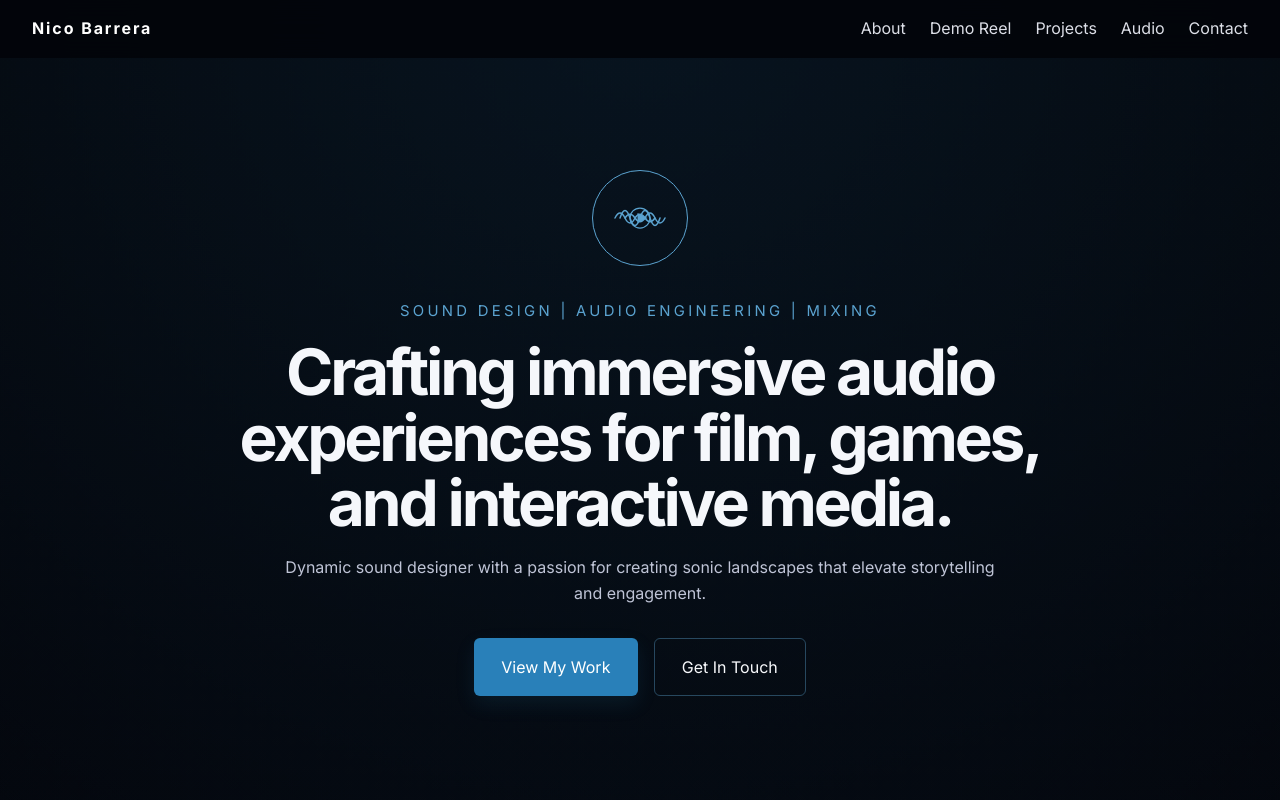
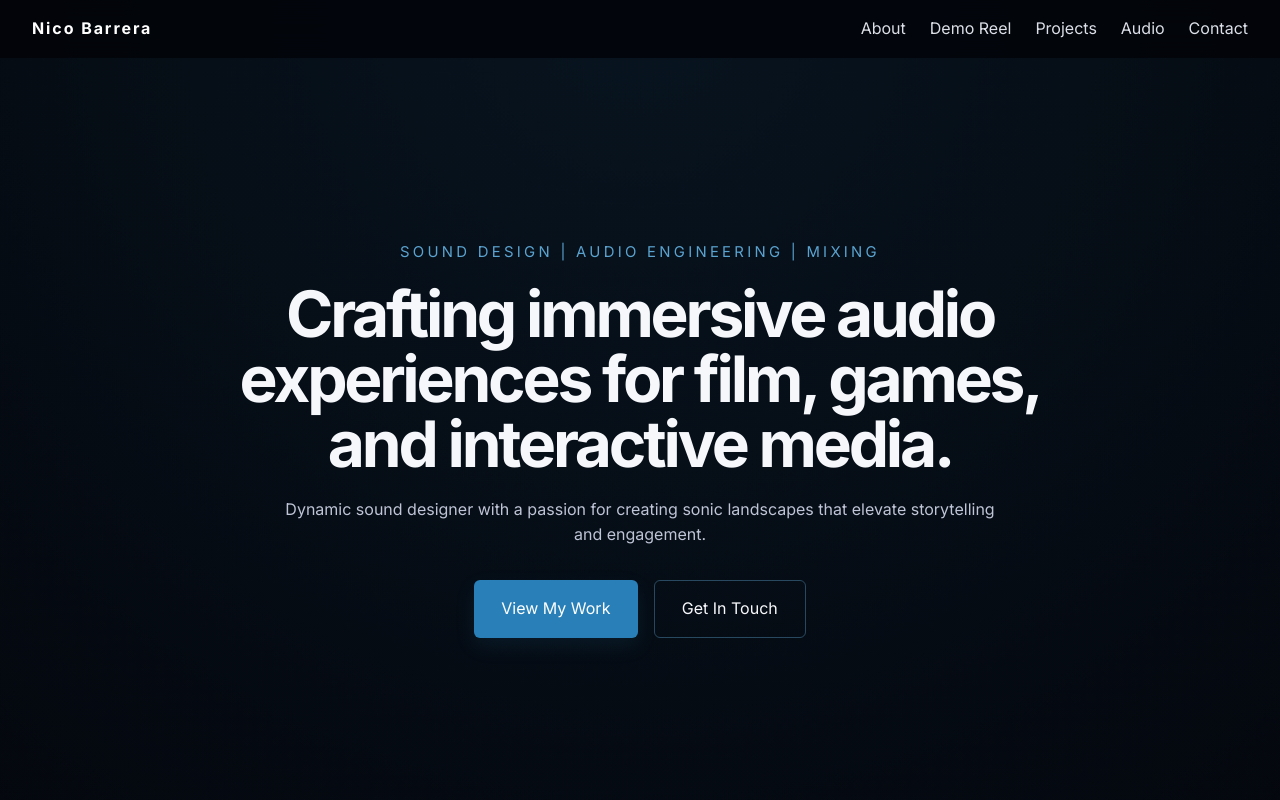
Before and after one commit to partypancake8/nicoweb, a plain HTML site: page index.html in a window 1280 px wide. Shown: the top 800 px of the page. Drawn offline with Linux system fonts and the light colour scheme.

Commit message:
Remove hero circular logo

```diff
--- a/index.html
+++ b/index.html
@@ -25,9 +25,6 @@
     </nav>
 
     <div class="hero-copy">
-      <div class="logo-mark">
-        <img src="logo.svg" alt="Sound Engineering" />
-      </div>
       <p class="eyebrow">Sound Design | Audio Engineering | Mixing</p>
       <h1>Crafting immersive audio experiences for film, games, and interactive media.</h1>
       <p class="hero-text">Dynamic sound designer with a passion for creating sonic landscapes that elevate storytelling and engagement.</p>
--- a/styles.css
+++ b/styles.css
@@ -97,16 +97,6 @@ a {
   max-width: 900px;
 }
 
-.logo-mark {
-  margin-bottom: 2rem;
-}
-
-.logo-mark img {
-  width: 100px;
-  height: 100px;
-  display: block;
-  margin: 0 auto;
-}
 
 .eyebrow {
   font-size: 0.93rem;
```
